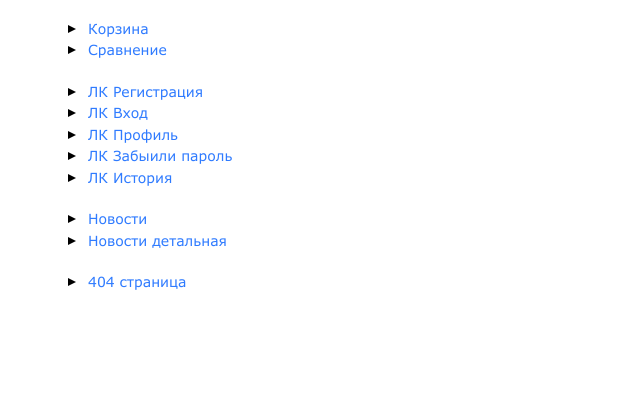
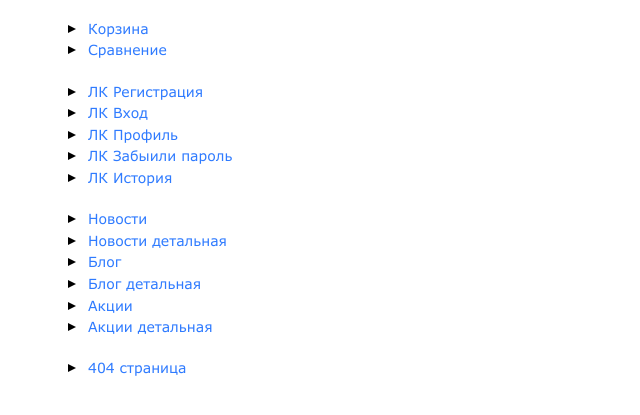
Before and after one commit to BulatSa/3dsystem, a PHP site: page /map.php in a window 1280 px wide. Shown: the part 403-818 px from the top of the page, without its empty margins (0-640 px from the left). Run offline with PHP 8.4, Linux system fonts and the light colour scheme; style sheets or scripts are compiled from the project's sources; some web fonts are replaced.

Commit message:
new fixes/ modals

```diff
--- a/map.php
+++ b/map.php
@@ -21,6 +21,10 @@
 			<br>
 			<li><a href="news.php">Новости</a></li>
 			<li><a href="news-detail.php">Новости детальная</a></li>
+			<li><a href="blog.php">Блог</a></li>
+			<li><a href="blog-detail.php">Блог детальная</a></li>
+			<li><a href="promo.php">Акции</a></li>
+			<li><a href="promo-detail.php">Акции детальная</a></li>
 			<br>
 			<li><a href="404.php">404 страница</a></li>
 		</ul>
```
